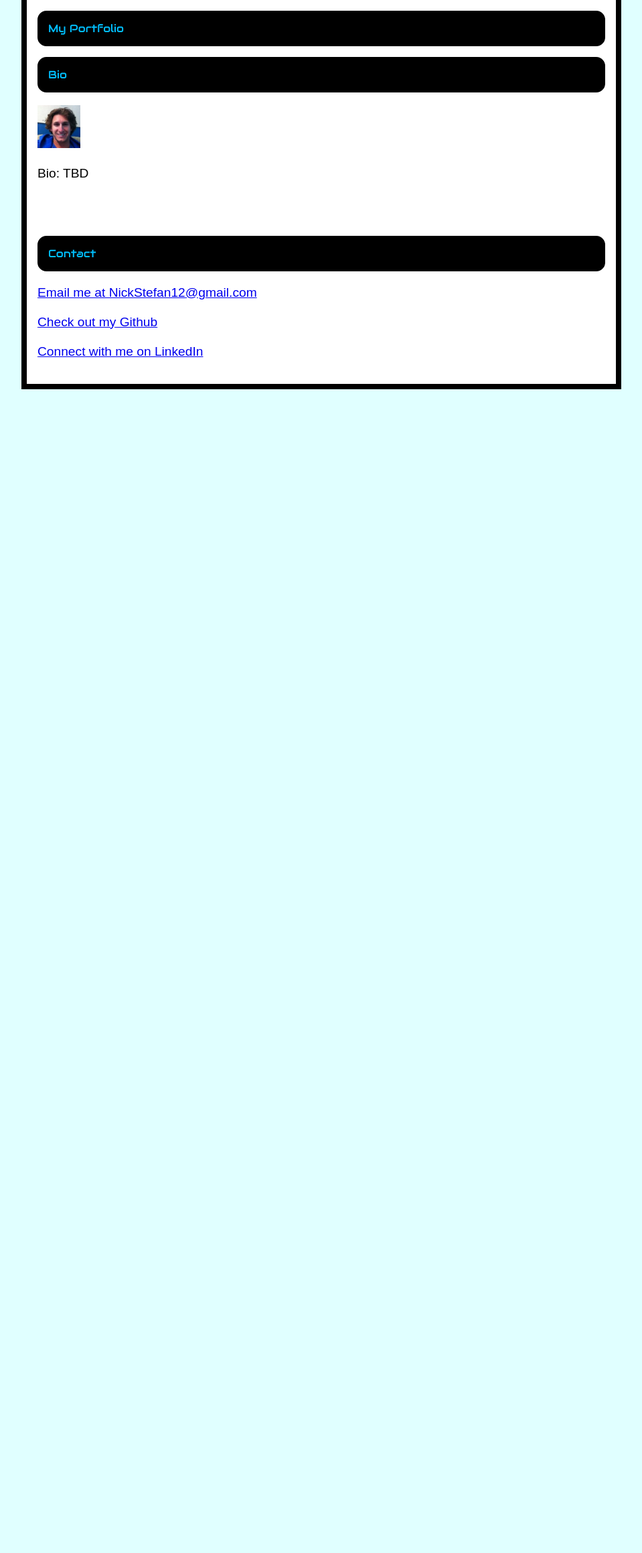
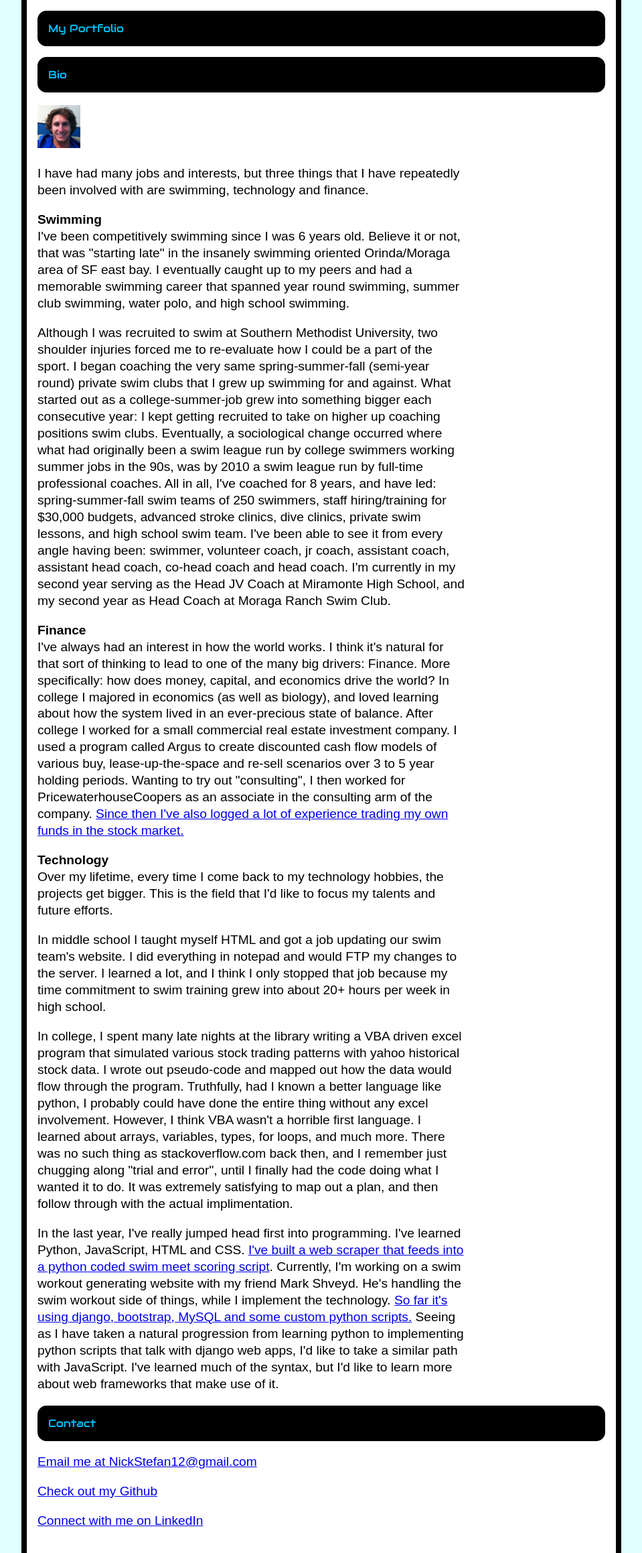
Before and after one commit to NickStefan/nicksblog, a Django app: page /about/ in a window 1280 px wide. Shown: the part 71-2389 px from the top of the page at 67% size, without its empty margins (80-1039 px from the left). Before the commit the page ends 800 px from the top, so only its background shows below. Run offline with Django 3.2, Linux system fonts and the light colour scheme.

Commit message:
updated posts and about page

```diff
--- a/nickswebsite/blog/static/originaltheme.css
+++ b/nickswebsite/blog/static/originaltheme.css
@@ -111,3 +111,8 @@ p {
 .aboutpagesections {
 	width: 51em;
 }
+
+.code {
+	background-color: #D8D8D8;
+	font-family: courier;
+}
--- a/nickswebsite/templates/about.html
+++ b/nickswebsite/templates/about.html
@@ -10,24 +10,24 @@
 
 <p><img src="/static/me.jpg" width="10%"/><p>
 
-<p>Bio: TBD &nbsp &nbsp &nbsp &nbsp &nbsp &nbsp &nbsp &nbsp &nbsp &nbsp &nbsp
-&nbsp &nbsp &nbsp &nbsp &nbsp &nbsp &nbsp &nbsp &nbsp &nbsp &nbsp &nbsp
-&nbsp &nbsp &nbsp &nbsp &nbsp &nbsp &nbsp &nbsp &nbsp &nbsp &nbsp
-&nbsp &nbsp &nbsp &nbsp &nbsp &nbsp &nbsp &nbsp &nbsp &nbsp &nbsp &nbsp
-&nbsp &nbsp &nbsp &nbsp &nbsp &nbsp &nbsp &nbsp &nbsp &nbsp &nbsp
-&nbsp &nbsp &nbsp &nbsp &nbsp &nbsp &nbsp &nbsp &nbsp &nbsp &nbsp &nbsp</p>
-&nbsp &nbsp &nbsp &nbsp &nbsp &nbsp &nbsp &nbsp &nbsp &nbsp &nbsp
-&nbsp &nbsp &nbsp &nbsp &nbsp &nbsp &nbsp &nbsp &nbsp &nbsp &nbsp &nbsp
-&nbsp &nbsp &nbsp &nbsp &nbsp &nbsp &nbsp &nbsp &nbsp &nbsp &nbsp
-&nbsp &nbsp &nbsp &nbsp &nbsp &nbsp &nbsp &nbsp &nbsp &nbsp &nbsp &nbsp
-&nbsp &nbsp &nbsp &nbsp &nbsp &nbsp &nbsp &nbsp &nbsp &nbsp &nbsp
-&nbsp &nbsp &nbsp &nbsp &nbsp &nbsp &nbsp &nbsp &nbsp &nbsp &nbsp &nbsp
-&nbsp &nbsp &nbsp &nbsp &nbsp &nbsp &nbsp &nbsp &nbsp &nbsp &nbsp
-&nbsp &nbsp &nbsp &nbsp &nbsp &nbsp &nbsp &nbsp &nbsp &nbsp &nbsp &nbsp
-&nbsp &nbsp &nbsp &nbsp &nbsp &nbsp &nbsp &nbsp &nbsp &nbsp &nbsp
-&nbsp &nbsp &nbsp &nbsp &nbsp &nbsp &nbsp &nbsp &nbsp &nbsp &nbsp &nbsp
-&nbsp &nbsp &nbsp &nbsp &nbsp &nbsp &nbsp &nbsp &nbsp &nbsp &nbsp
-&nbsp &nbsp &nbsp &nbsp &nbsp &nbsp &nbsp &nbsp &nbsp &nbsp &nbsp &nbsp
+<p>I have had many jobs and interests, but three things that I have repeatedly been involved with are swimming, technology and finance.</p>
+
+<p><b>Swimming</b><br>
+I've been competitively swimming since I was 6 years old. Believe it or not, that was "starting late" in the insanely swimming oriented Orinda/Moraga area of SF east bay. I eventually caught up to my peers and had a memorable swimming career that spanned year round swimming, summer club swimming, water polo, and high school swimming. </p>
+
+<p>Although I was recruited to swim at Southern Methodist University, two shoulder injuries forced me to re-evaluate how I could be a part of the sport. I began coaching the very same spring-summer-fall (semi-year round) private swim clubs that I grew up swimming for and against. What started out as a college-summer-job grew into something bigger each consecutive year: I kept getting recruited to take on higher up coaching positions swim clubs. Eventually, a sociological change occurred where what had originally been a swim league run by college swimmers working summer jobs in the 90s, was by 2010 a swim league run by full-time professional coaches. All in all, I've coached for 8 years, and have led: spring-summer-fall swim teams of 250 swimmers, staff hiring/training for $30,000 budgets, advanced stroke clinics, dive clinics, private swim lessons, and high school swim team. I've been able to see it from every angle having been: swimmer, volunteer coach, jr coach, assistant coach, assistant head coach, co-head coach and head coach. I'm currently in my second year serving as the Head JV Coach at Miramonte High School, and my second year as Head Coach at Moraga Ranch Swim Club. </p>
+
+<p><b>Finance</b><br>
+I've always had an interest in how the world works. I think it's natural for that sort of thinking to lead to one of the many big drivers: Finance. More specifically: how does money, capital, and economics drive the world? In college I majored in economics (as well as biology), and loved learning about how the system lived in an ever-precious state of balance. After college I worked for a small commercial real estate investment company. I used a program called Argus to create discounted cash flow models of various buy, lease-up-the-space and re-sell scenarios over 3 to 5 year holding periods. Wanting to try out "consulting", I then worked for PricewaterhouseCoopers as an associate in the consulting arm of the company. <a href="/blog/view/47return">Since then I've also logged a lot of experience trading my own funds in the stock market.</a></p>
+
+<p><b>Technology</b><br>
+Over my lifetime, every time I come back to my technology hobbies, the projects get bigger. This is the field that I'd like to focus my talents and future efforts.</p>
+<p>In middle school I taught myself HTML and got a job updating our swim team's website. I did everything in notepad and would FTP my changes to the server. I learned a lot, and I think I only stopped that job because my time commitment to swim training grew into about 20+ hours per week in high school.</p>
+<p> In college, I spent many late nights at the library writing a VBA driven excel program that simulated various stock trading patterns with yahoo historical stock data. I wrote out pseudo-code and mapped out how the data would flow through the program. Truthfully, had I known a better language like python, I probably could have done the entire thing without any excel involvement. However, I think VBA wasn't a horrible first language. I learned about arrays, variables, types, for loops, and much more. There was no such thing as stackoverflow.com back then, and I remember just chugging along "trial and error", until I finally had the code doing what I wanted it to do. It was extremely satisfying to map out a plan, and then follow through with the actual implimentation.</p>
+
+<p>In the last year, I've really jumped head first into programming. I've learned Python, JavaScript, HTML and CSS. <a href="/blog/view/mockompa">I've built a web scraper that feeds into a python coded swim meet scoring script</a>. Currently, I'm working on a swim workout generating website with my friend Mark Shveyd. He's handling the swim workout side of things, while I implement the technology. <a href="/blog/view/poctoproduct">So far it's using django, bootstrap, MySQL and some custom python scripts.</a> Seeing as I have taken a natural progression from learning python to implementing python scripts that talk with django web apps, I'd like to take a similar path with JavaScript. I've learned much of the syntax, but I'd like to learn more about web frameworks that make use of it.</p>
+
+
 
 <div id="myheadline" class="aboutpagesections">Contact</div>
 <p><a href="mailto:NickStefan12@gmail.com">Email me at NickStefan12@gmail.com</a></p>
```
Also changed, not shown: nickswebsite/db.sqlite3, 2 other files.
